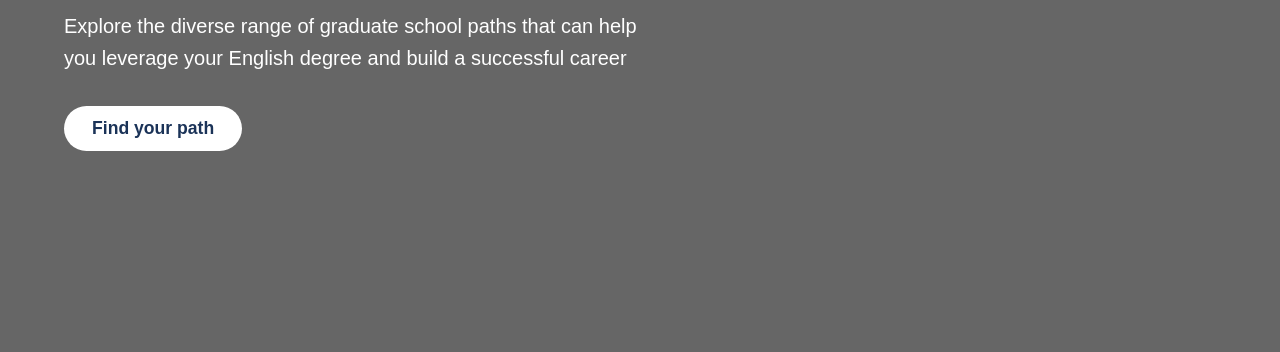
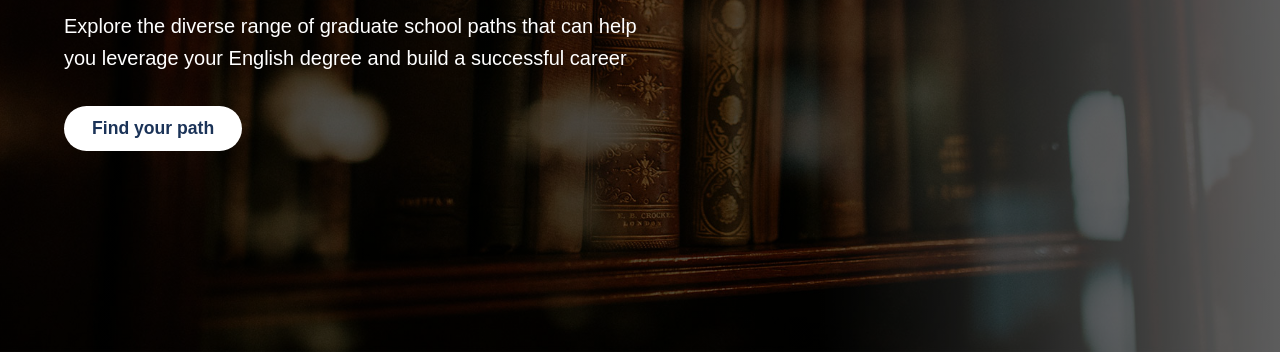
Before and after one commit to samuelaa0245/sam-amoab, a plain HTML site: page index.html in a window 1280 px wide. Shown: the part 448-800 px from the top of the page. Drawn offline with Linux system fonts and the light colour scheme.

Commit message:
added images

```diff
--- a/styles.css
+++ b/styles.css
@@ -75,7 +75,7 @@ body {
 .hero {
     height: calc(100vh - 80px);
     background: linear-gradient(rgba(0, 0, 0, 0.6), rgba(0, 0, 0, 0.6)),
-               url('/api/placeholder/1920/1080');
+            url('./images/HS-bgi.jpg');
     background-size: cover;
     background-position: center;
     display: flex;
```
Also changed, not shown: images/saa.jpg (added).
